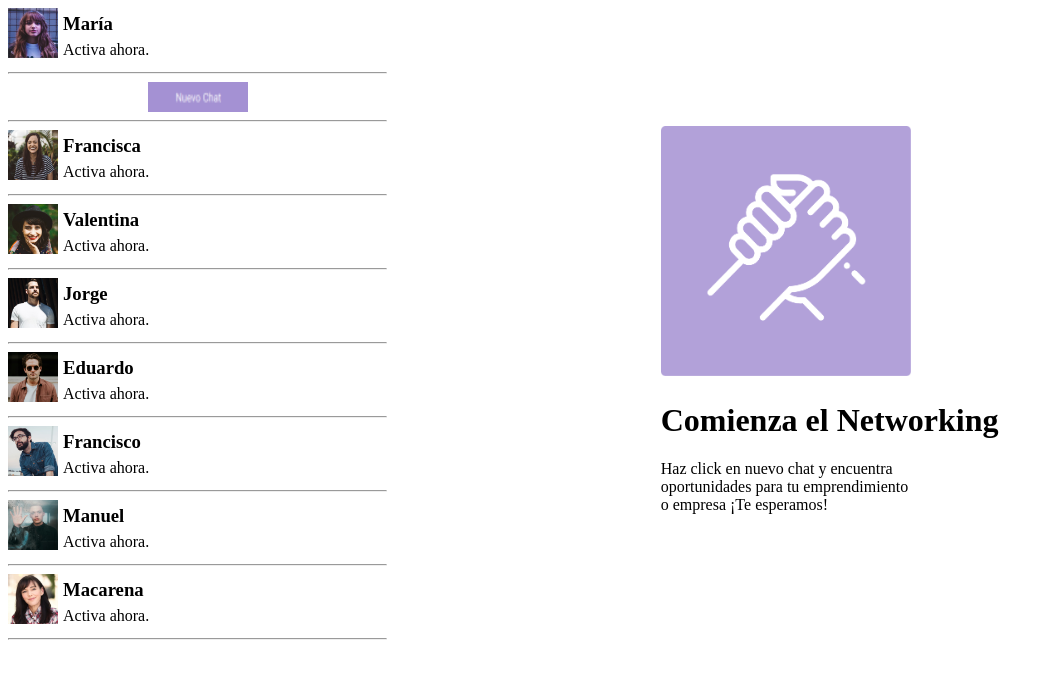
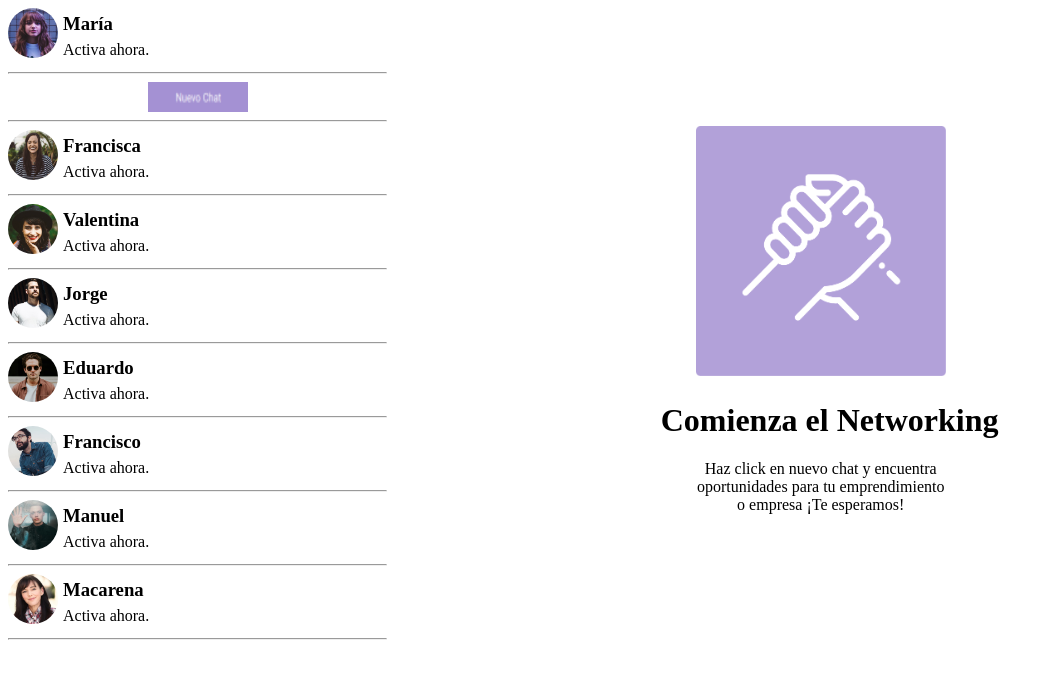
Before and after one commit to Roger2303/Flexbox, a plain HTML site: page index.html in a window 1280 px wide. Shown: the whole page, without its empty margins (0-1054 px from the left). Drawn offline with Linux system fonts and the light colour scheme.

Commit message:
finalicé col2

```diff
--- a/assets/css/stylesheet.css
+++ b/assets/css/stylesheet.css
@@ -32,6 +32,7 @@
 .fotos {
     width: 50px;
     height: 50px;
+    border-radius: 50%;
 }
 
 .hand {
@@ -39,6 +40,7 @@
     height: 250px;
     justify-content: center;
     align-items: center;
+    margin-left: 35px;
 }
 
 .h3 {
@@ -76,4 +78,6 @@
 
 .click {
     width: 250px;
+    text-align: center;
+    margin-left: 35px;
 }
--- a/index.html
+++ b/index.html
@@ -131,9 +131,9 @@
 
     <div class="col2">
     <div>
-        <img class="hand" src="assets/imgs/hand.png">
-        <h1>Comienza el Networking</h1>
-        <p class="click">Haz click en nuevo chat y encuentra oportunidades para tu emprendimiento o empresa ¡Te esperamos!</p>
+        <div><img class="hand" src="assets/imgs/hand.png"></div>
+        <div><h1>Comienza el Networking</h1></div>
+        <div><p class="click">Haz click en nuevo chat y encuentra oportunidades para tu emprendimiento o empresa ¡Te esperamos!</p></div>
     </div>
     </div>
 
```
